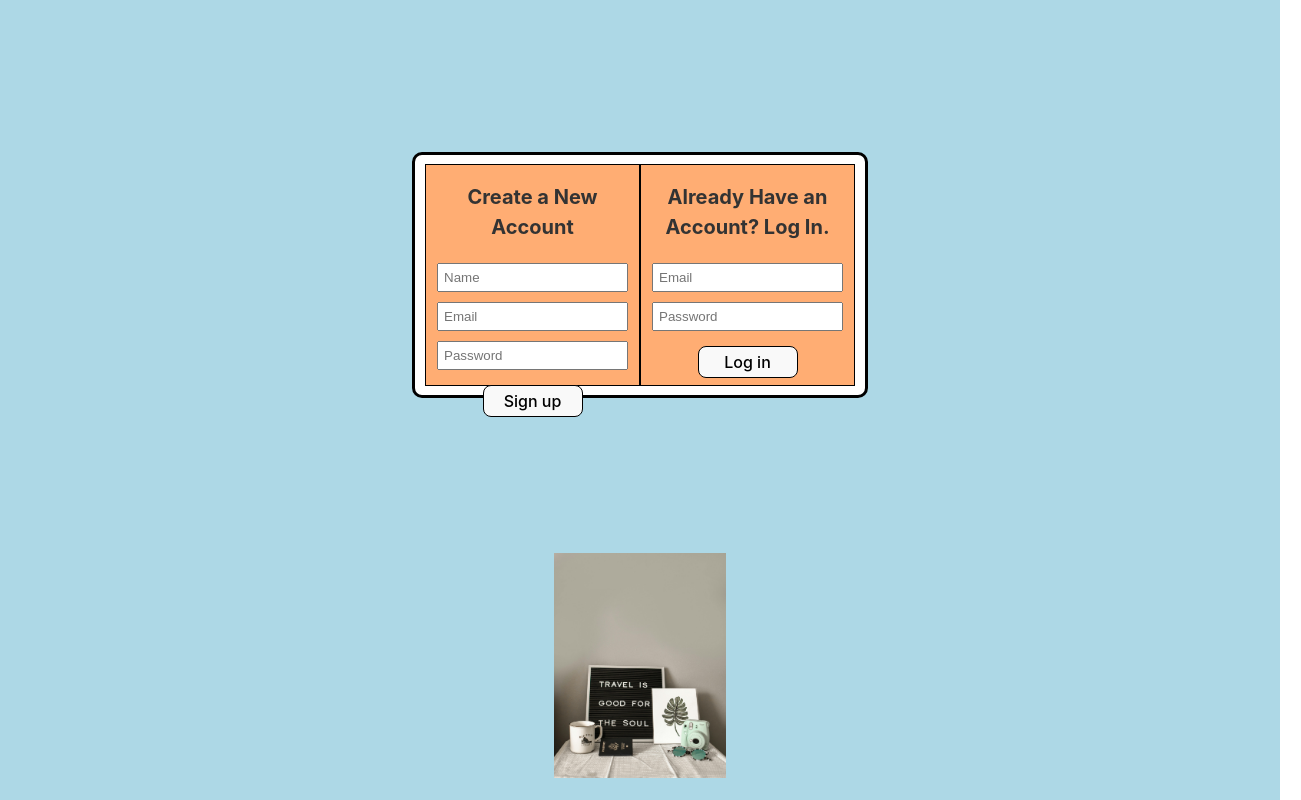
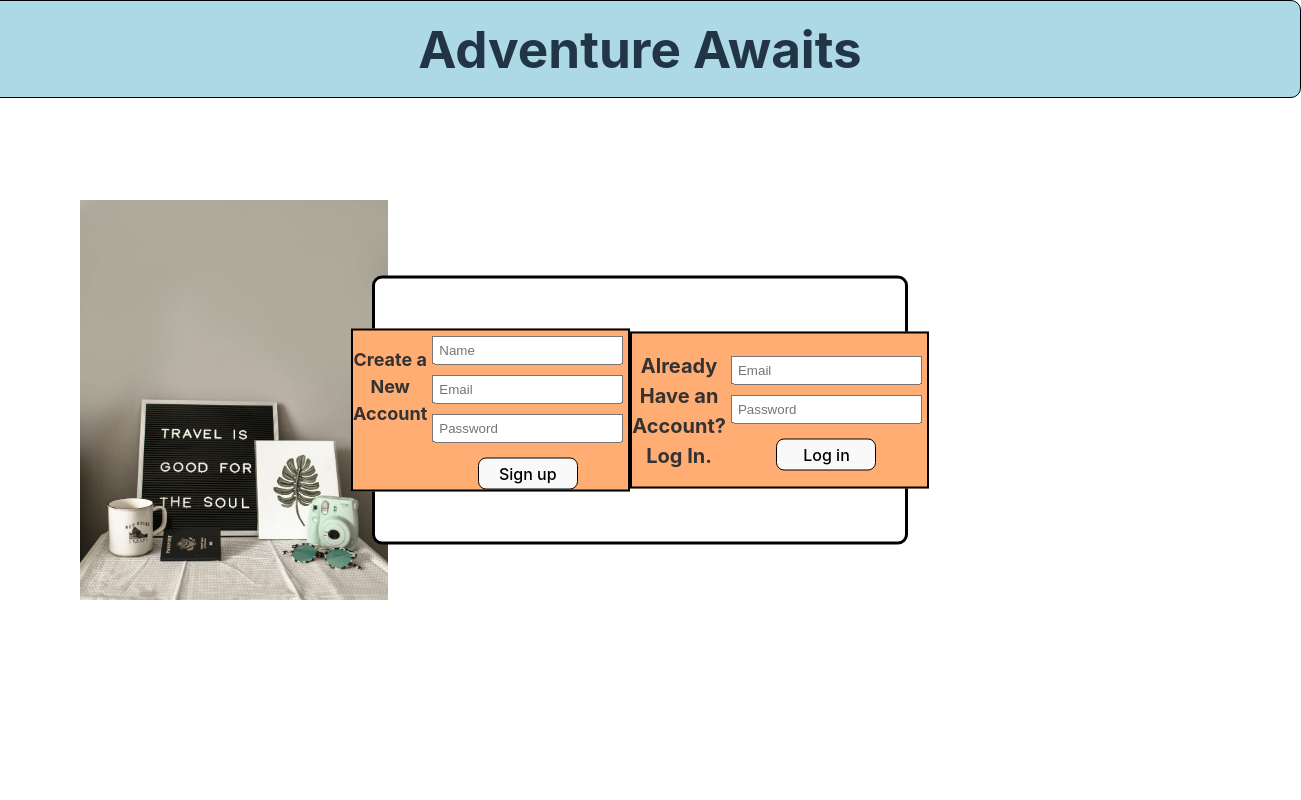
Before and after one commit to devbelle/Project-3, a React (Vite) app in the folder Adventure Awaits/client/: page / in a window 1280 px wide. Shown: the whole page, 1301 px wide, since content can reach past the window. Built offline with nearby package versions, Linux system fonts and the light colour scheme.

Commit message:
style changes and header added

```diff
--- a/Adventure Awaits/client/src/pages/LoginPage.jsx
+++ b/Adventure Awaits/client/src/pages/LoginPage.jsx
@@ -1,40 +1,41 @@
 import { useState } from "react";
-// import bcrypt from  'bcrypt';
 import styled from "styled-components";
 
-const Box = styled.div`
+const PageContainer = styled.div`
   display: flex;
-  justify-content: space-between;
-  width: 90%;
+  flex-direction: column;
+  justify-content: center;
+  align-items: center;
+  height: 100vh;
+  padding: 0 80px;
+`;
+  const Box = styled.div`
+  position: absolute;
+  transform: translate(-50%, -50%);
+  top: 50%;
+  left: 50%;
+  display: flex;
+  justify-content: center;
+  align-items: center;
+  width: 100%;
   max-width: 430px;
-  height: 220px;
-  padding: 10px;
   background-color: white;
   border-radius: 10px;
-  align-items: center;
-  position: absolute;
   border: 3px solid black;
-  margin-bottom: 250px;
+  padding: 50px;
+  margin-top: 10px;
+  margin-bottom: 50px;
 `;
 
 const Section = styled.div`
-  width: 50%;
-  height: 100%;
+height: 80%;
+  width: 80%;
+  display: flex;
+text-align: center;
+  justify-content: center;
   background-color: #ffad73;
-  border: 1px solid black;
-`;
-
-const Container = styled.div`
-  background-color: #add8e6;
-  width: 100%;
-  min-height: 100vh;
-  top: 0;
-  left: 0;
-  display: flex;
-  justify-content: center;
-  align-items: center;
-  position: absolute;
-`;
+  border: 2px solid black;
+  `;
 
 const Form = styled.form`
   display: flex;
@@ -54,13 +55,26 @@ const Input = styled.input`
   margin: 5px;
 `;
 const ImageBox = styled.div`
-  width: 100px;
-  height: 90px;
+height: 25%;
+width: 25%;
+margin: auto;
   display: flex;
+  align-items: center;
+  margin: auto;
   justify-content: center;
-  align-items: center;
-  margin-top: auto;
-  margin-bottom: 90px;
+`;
+const Header = styled.h1`
+  position: absolute;
+  top: 0;
+  left: 50%;
+  transform: translate(-50%, 0);
+  text-align: center;
+  background-color: lightblue;
+  border: 1px solid black;
+  border-radius: 10px;
+  width: 100%;
+  padding: 20px;
+  margin: 0;
 `;
 
 const LoginPage = () => {
@@ -73,7 +87,6 @@ const LoginPage = () => {
   const handleSignUp = async (event) => {
     event.preventDefault();
     try {
-      // const hashedPassword = await bcrypt.hash(signupPassword, 10); // Hash password with bcrypt
       const response = await fetch("/signup", {
         method: "POST",
         headers: {
@@ -82,14 +95,11 @@ const LoginPage = () => {
         body: JSON.stringify({
           name: signupName,
           email: signupEmail,
-          // password: hashedPassword // Store hashed password
         }),
       });
       const data = await response.json();
-      localStorage.setItem("jwtToken", data.token); // Store JWT token in local storage
-      // Redirect user or display success message
+      localStorage.setItem("jwtToken", data.token);
     } catch (error) {
-      // Handle signup errors
       console.error("Signup failed:", error);
     }
   };
@@ -108,19 +118,18 @@ const LoginPage = () => {
         }),
       });
       const data = await response.json();
-      localStorage.setItem("jwtToken", data.token); // Store JWT token in local storage
-      // Redirect user or display success message
+      localStorage.setItem("jwtToken", data.token);
     } catch (error) {
-      // Handle login errors
       console.error("Login failed:", error);
     }
   };
 
   return (
-    <Container>
+    <PageContainer>
+      <Header>Adventure Awaits</Header>
       <Box>
         <Section>
-          <h2 style={{ color: "#333", textAlign: "center", fontSize: "20px" }}>
+          <h2 style={{ color: "#333", textAlign: "center", fontSize: "18px" }}>
             Create a New Account
           </h2>
           <Form onSubmit={handleSignUp}>
@@ -151,9 +160,8 @@ const LoginPage = () => {
             <Button type="submit">Sign up</Button>
           </Form>
         </Section>
-        {/* Login Section */}
         <Section>
-          <h2 style={{ color: "#333", textAlign: "center", fontSize: "20px" }}>
+          <h2 style={{ color: "#333", textAlign: "center", fontSize: "20px"}}>
             Already Have an Account? Log In.
           </h2>
           <Form onSubmit={handleLogin}>
@@ -181,10 +189,10 @@ const LoginPage = () => {
         <img
           src="/images/travel.jpg"
           alt="travel quote"
-          style={{ width: "200%", height: "250%" }}
+          style={{ width: "400%", height: "200%" }}
         />
       </ImageBox>
-    </Container>
+    </PageContainer>
   );
 };
 
```
Also changed, not shown: Adventure Awaits/client/src/components/Header.jsx (added, +34 -0 lines).
